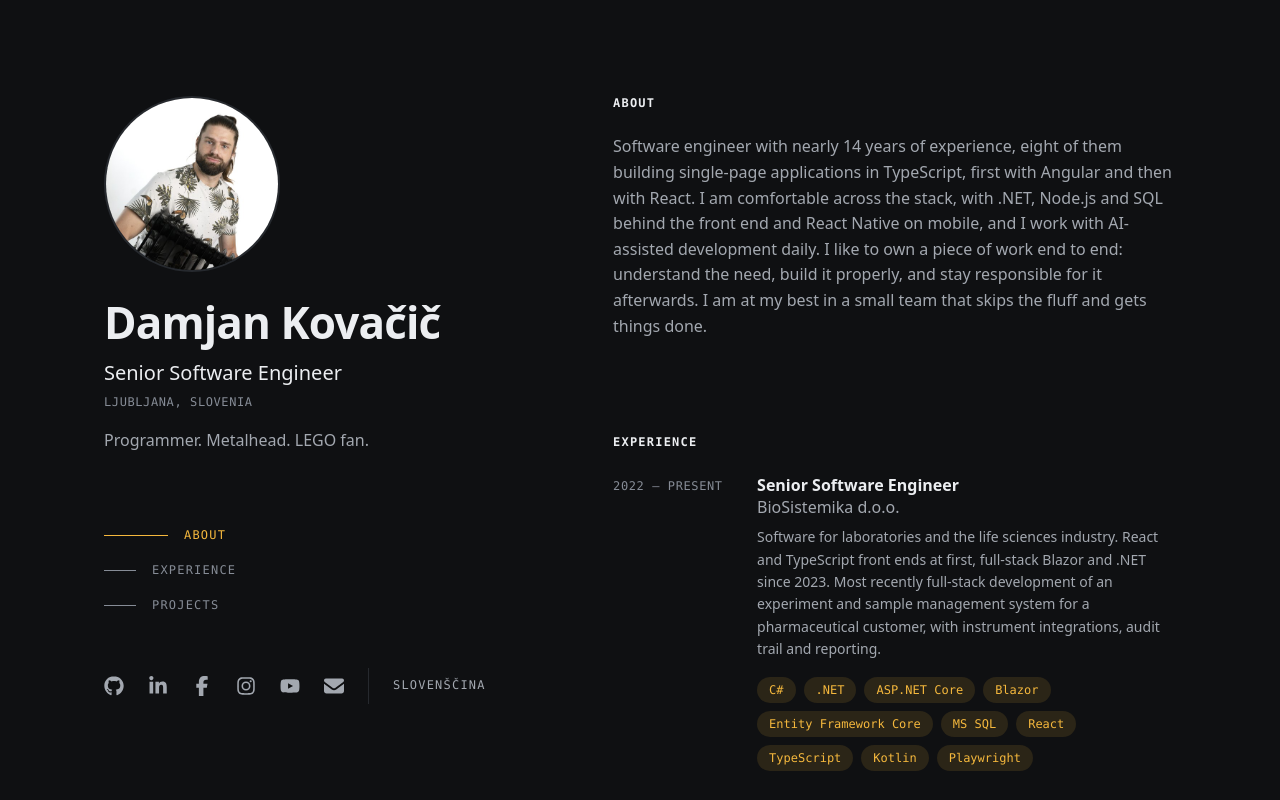
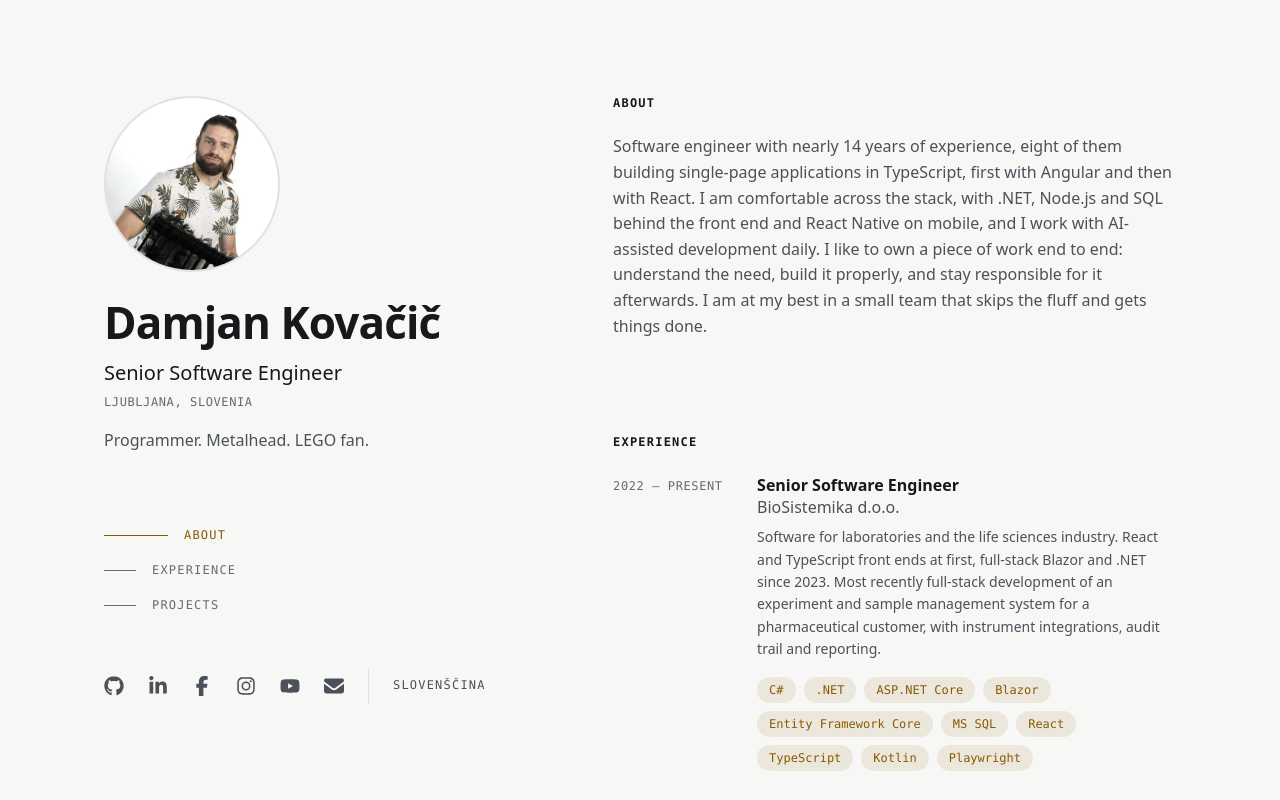
Before and after one commit to Stari89/damjanko-homepage, a React (Vite) app in the folder v2/: page / in a window 1280 px wide. Shown: the top 800 px of the page. Built offline with nearby package versions, Linux system fonts and the light colour scheme.

Commit message:
Added a light theme that follows the device
Co-Authored-By: Claude Fable 5.2 <noreply@anthropic.com>
Claude-Session: https://claude.ai/code/session_01PRVitvsqKvqnXHDQkqKK6z

```diff
--- a/v2/index.html
+++ b/v2/index.html
@@ -2,9 +2,16 @@
 <html lang="en">
   <head>
     <meta charset="UTF-8" />
+    <!-- Applies a saved theme choice before the first paint, so there is no flash. -->
+    <script>
+      try {
+        var theme = localStorage.getItem('theme')
+        if (theme === 'light' || theme === 'dark') document.documentElement.dataset.theme = theme
+      } catch (e) {}
+    </script>
     <link rel="icon" type="image/svg+xml" href="/favicon.svg" />
     <meta name="viewport" content="width=device-width, initial-scale=1.0" />
-    <meta name="color-scheme" content="dark" />
+    <meta name="color-scheme" content="light dark" />
     <!-- The description and the title are filled in at build time by scripts/prerender.mjs. -->
     <meta name="description" content="" />
     <title>Homepage</title>
--- a/v2/src/components/Section.module.css
+++ b/v2/src/components/Section.module.css
@@ -5,7 +5,7 @@
   z-index: 1;
   margin: 0 calc(-1 * var(--space-4)) var(--space-3);
   padding: var(--space-3) var(--space-4);
-  background: rgb(15 16 18 / 85%);
+  background: var(--color-bg-veil);
   backdrop-filter: blur(8px);
   color: var(--color-text-strong);
   font-family: var(--font-mono);
--- a/v2/src/styles/global.css
+++ b/v2/src/styles/global.css
@@ -5,7 +5,6 @@
 }
 
 html {
-  color-scheme: dark;
   scroll-behavior: smooth;
   -webkit-text-size-adjust: 100%;
 }
--- a/v2/src/styles/tokens.css
+++ b/v2/src/styles/tokens.css
@@ -1,14 +1,19 @@
 /* Design tokens. Every color, font and spacing value used by components comes from here. */
 :root {
-  /* Color */
-  --color-bg: #0f1012;
-  --color-surface: #17191c;
-  --color-border: #26292e;
-  --color-text: #a3a8b0;
-  --color-text-strong: #eceef1;
-  --color-text-muted: #868c96;
-  --color-accent: #f5b83d;
-  --color-accent-soft: rgb(245 184 61 / 12%);
+  /* Color: the light theme. The dark values below apply when the device prefers
+     dark and no light choice is saved, or when data-theme="dark" is set. */
+  color-scheme: light;
+  --color-bg: #f7f7f5;
+  --color-surface: #ffffff;
+  --color-border: #dfe1e4;
+  --color-text: #4b5159;
+  --color-text-strong: #16181b;
+  --color-text-muted: #646a73;
+  --color-accent: #8a5a00;
+  --color-accent-soft: rgb(138 90 0 / 10%);
+  --color-bg-veil: rgb(247 247 245 / 85%);
+  --show-in-light: block;
+  --show-in-dark: none;
 
   /* Type */
   --font-sans: 'Inter Variable', system-ui, -apple-system, 'Segoe UI', sans-serif;
@@ -35,3 +40,37 @@
   /* Layout */
   --page-max-width: 75rem;
 }
+
+/* The two dark blocks must stay identical: CSS cannot share one rule between a
+   media query and an attribute selector. */
+@media (prefers-color-scheme: dark) {
+  :root:not([data-theme='light']) {
+    color-scheme: dark;
+    --color-bg: #0f1012;
+    --color-surface: #17191c;
+    --color-border: #26292e;
+    --color-text: #a3a8b0;
+    --color-text-strong: #eceef1;
+    --color-text-muted: #868c96;
+    --color-accent: #f5b83d;
+    --color-accent-soft: rgb(245 184 61 / 12%);
+    --color-bg-veil: rgb(15 16 18 / 85%);
+    --show-in-light: none;
+    --show-in-dark: block;
+  }
+}
+
+:root[data-theme='dark'] {
+  color-scheme: dark;
+  --color-bg: #0f1012;
+  --color-surface: #17191c;
+  --color-border: #26292e;
+  --color-text: #a3a8b0;
+  --color-text-strong: #eceef1;
+  --color-text-muted: #868c96;
+  --color-accent: #f5b83d;
+  --color-accent-soft: rgb(245 184 61 / 12%);
+  --color-bg-veil: rgb(15 16 18 / 85%);
+  --show-in-light: none;
+  --show-in-dark: block;
+}
```
Also changed, not shown: 1 other file (tests, documents, lock files or other folders).
